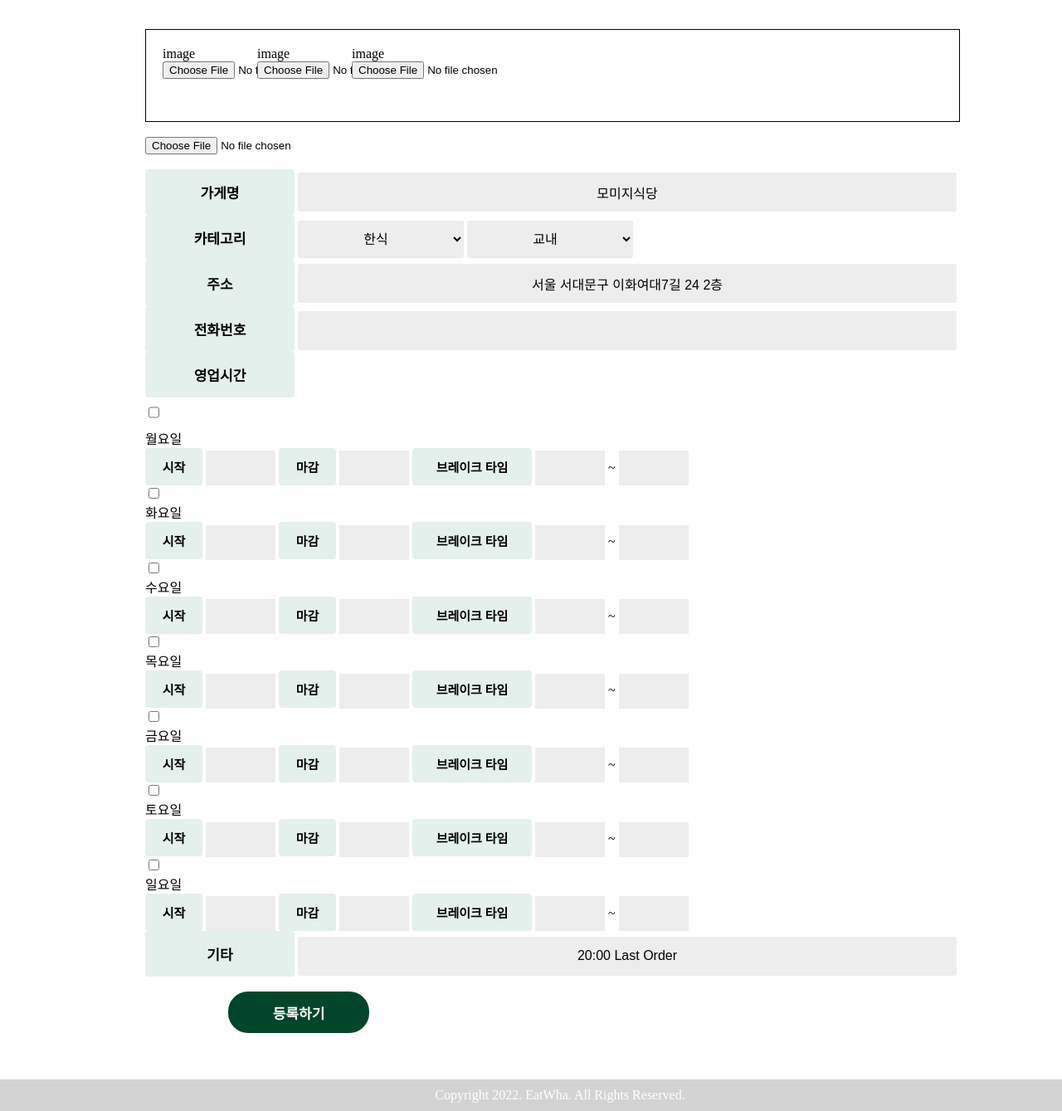
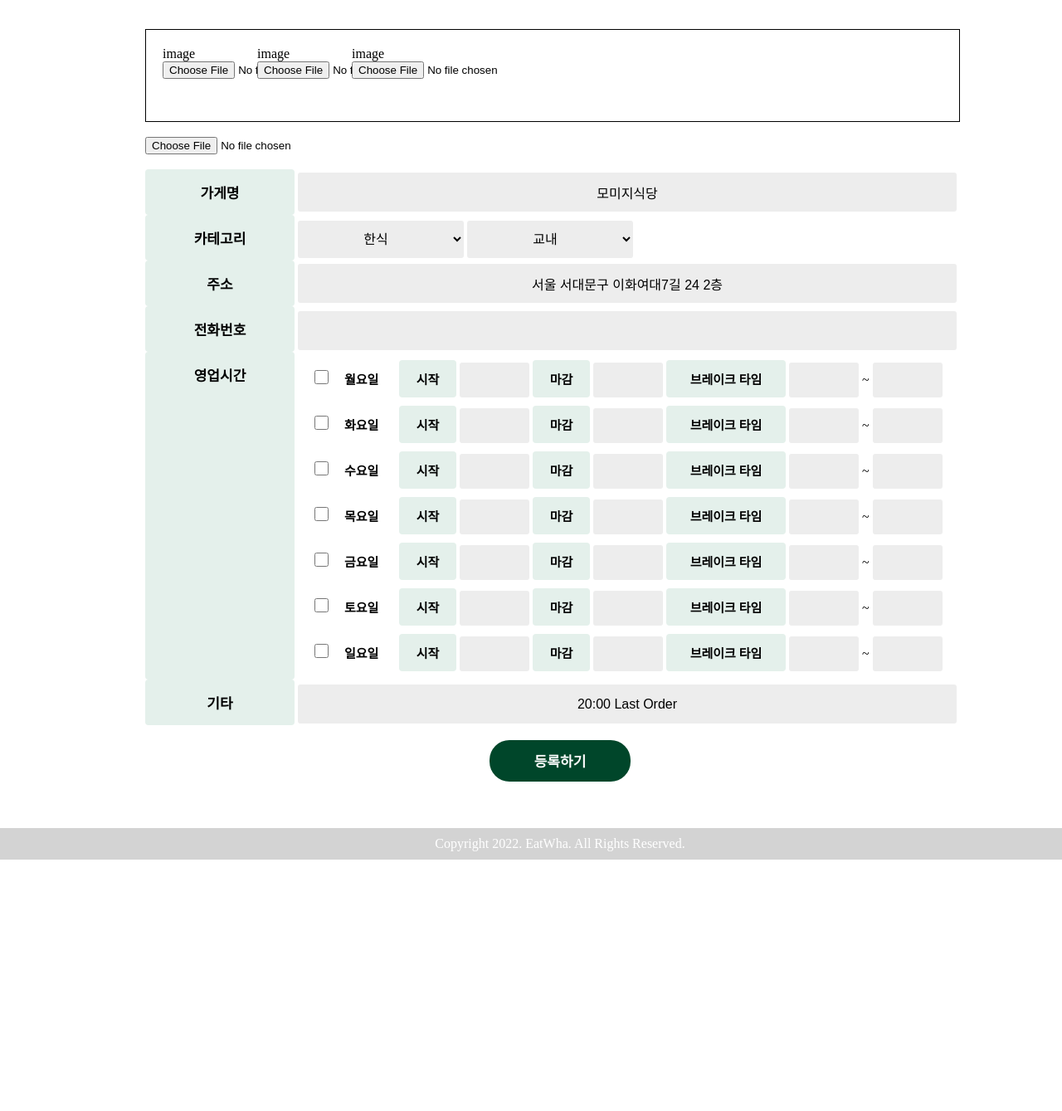
Before and after one commit to 00blowup/2022-2OpenSWPlatformSep7th, a Flask app: page /registerpage in a window 1280 px wide; the page is wider, and only the part inside the window is pictured. Shown: the part 140-1479 px from the top of that part at 83% size. After the commit the page ends 1176 px from the top of that part, so only its background shows below. Run offline with Flask 2, Linux system fonts and the light colour scheme.

Commit message:
Update RegisterPage.css

```diff
--- a/static/css/RegisterPage.css
+++ b/static/css/RegisterPage.css
@@ -36,8 +36,12 @@
         font-weight: 600;
     }
 
+    .btnbox{
+        display: flex;
+        justify-content: center;
+    }
 
-    #btn1,#btn2{
+    #btn2{
         width:170px;
         height:50px;
         background:#00462A;
@@ -51,10 +55,9 @@
         color:white;
         text-decoration: none;
         font-weight: 600;
-
     }
 
-    #btn1:hover,#btn2:hover{
+    #btn2:hover{
         background-color: #E4F0EB;
         color:black;
     }
@@ -68,6 +71,16 @@
         font-size: 16px;
         text-align: center;
     }
+
+.textB{
+    width:50px;
+    height:45px;
+    background-color: #E4F0EB;
+    text-align: center;
+    border-radius: 3px;
+    display: inline-block;
+    font-size: 16px;
+}
 
     #start,#end,#break{
         width:50px;
@@ -98,19 +111,58 @@
         margin-left: 300px;
     }
 
-    #btn2{
-        margin-left:100px;
-    }
 
-    #plus{
-        border: 0;
-        padding:10px;
-        height:30px;
-        background-color:rgb(197, 195, 195);
-        font-weight: 500;
-    }
+   .oneday{
+    margin-left: 20px;
+    margin-top: 10px;
+    margin-bottom: 10px;
+   }
 
     #plus:hover{
         background-color: #EDEDED;
         color:black;
     }
+
+    .time{
+        display: flex;
+    }
+    .timelabel{
+        float:left;
+    }
+    .week{
+        float:right;
+    }
+
+    .dayLB{
+        width:50px;
+        padding:12px;
+        position: static;
+        display:inline-block;
+        font-size: 15px;
+        font-weight: 800;
+    }
+    input[type="checkbox"] {
+        width: 17px;
+        height: 17px;
+      }
+    .title{
+        display: flex;
+        margin-top: 10px;
+        justify-content: space-around;
+    }
+    .rest, .start, .end, .break{
+        display: flex;
+    }
+
+    .labelT{
+        height: 30px;
+        width:100px;
+        background:#E4F0EB;
+        border-radius:4px;
+        position: static;
+        display:flex;
+        font-size: 15px;
+        justify-content: center;
+        font-weight: 600;
+        align-items: center;
+    }
```
